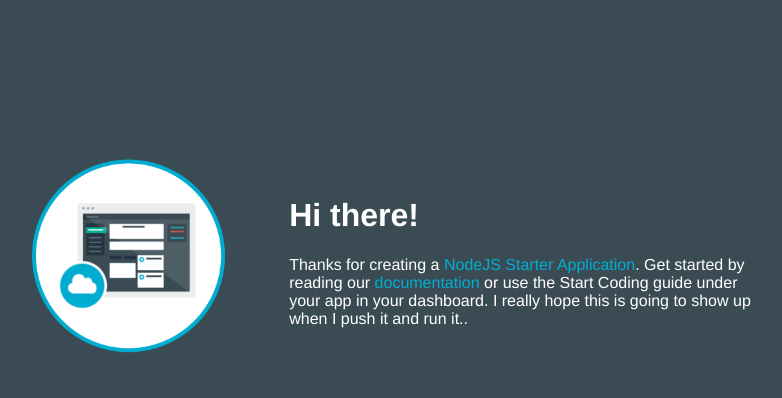
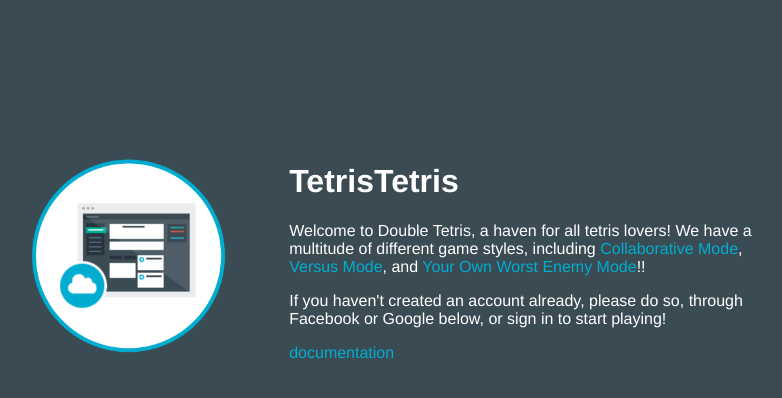
Before and after one commit to fieldn/Double-Tetris, a website: page public/index.html in a window 1280 px wide. Shown: the whole page, without its empty margins (253-1035 px from the left). Drawn offline with Linux system fonts and the light colour scheme.

Commit message:
start of front page

```diff
--- a/public/index.html
+++ b/public/index.html
@@ -2,7 +2,7 @@
 <html>
 
   <head>
-    <title>NodeJS Starter Application</title>
+    <title>TetrisTetris</title>
     <meta charset="utf-8">
     <meta http-equiv="X-UA-Compatible" content="IE=edge">
     <meta name="viewport" content="width=device-width, initial-scale=1">
@@ -15,13 +15,11 @@
         <td style= "width:30%;">
           <img class = "newappIcon" src="images/newapp-icon.png">
         <td>
-            <h1>Hi there!</h1>
-          <p>Thanks for creating a
-            <span class = "blue">NodeJS Starter Application</span>.
-            Get started by reading our
-            <a href = "https://www.ng.bluemix.net/docs/#runtimes/nodejs/index.html">documentation</a>
-            or use the Start Coding guide under your app in your dashboard.
-	    I really hope this is going to show up when I push it and run it..
+            <h1>TetrisTetris</h1>
+          <p>Welcome to Double Tetris, a haven for all tetris lovers! We have a multitude of different game styles, including
+	  <span class = "blue"><a href = "collaborative">Collaborative Mode</a></span>, <span class = "blue"><a href = "versus">Versus Mode</a></span>, and <span class = "blue"><a href = "enemy">Your Own Worst Enemy Mode</a></span>!!
+	  <p>If you haven't created an account already, please do so, through Facebook or Google below, or sign in to start playing!
+	  <p><a href = "https://www.ng.bluemix.net/docs/#runtimes/nodejs/index.html">documentation</a>
     </table>
   </body>
 
```
